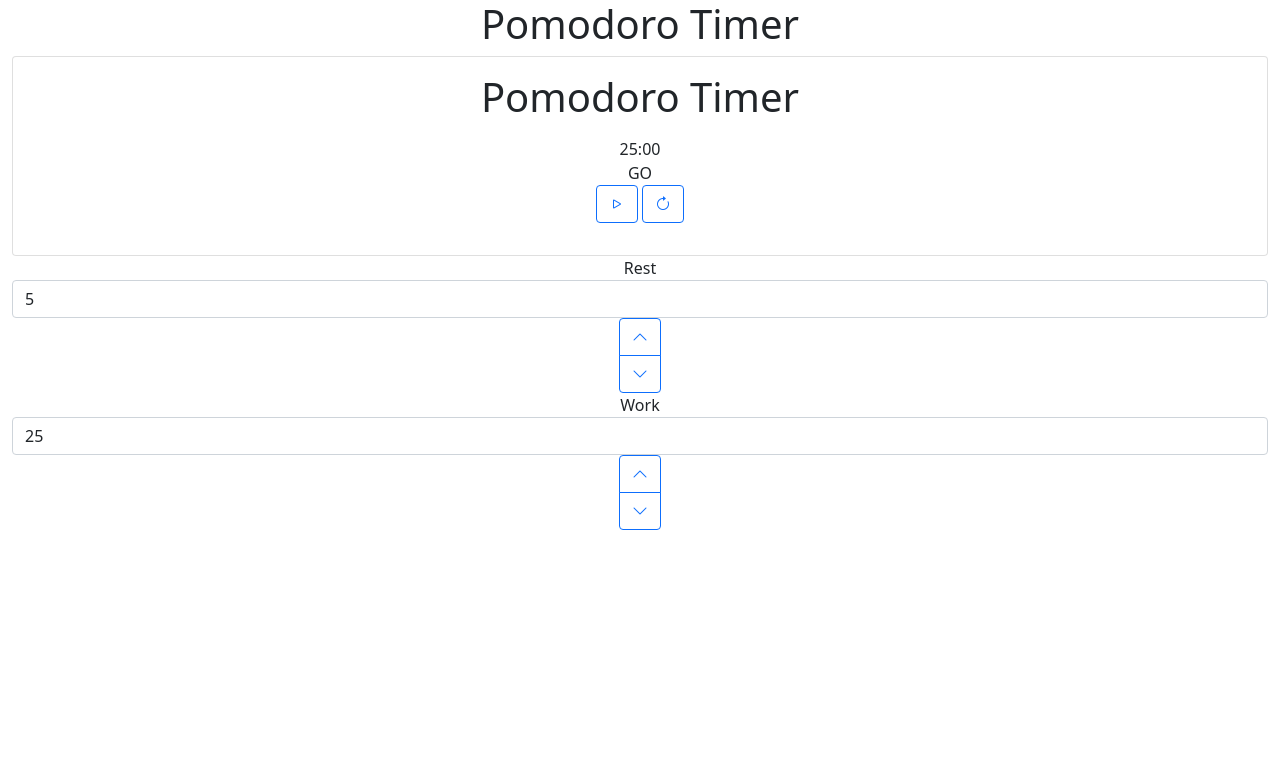
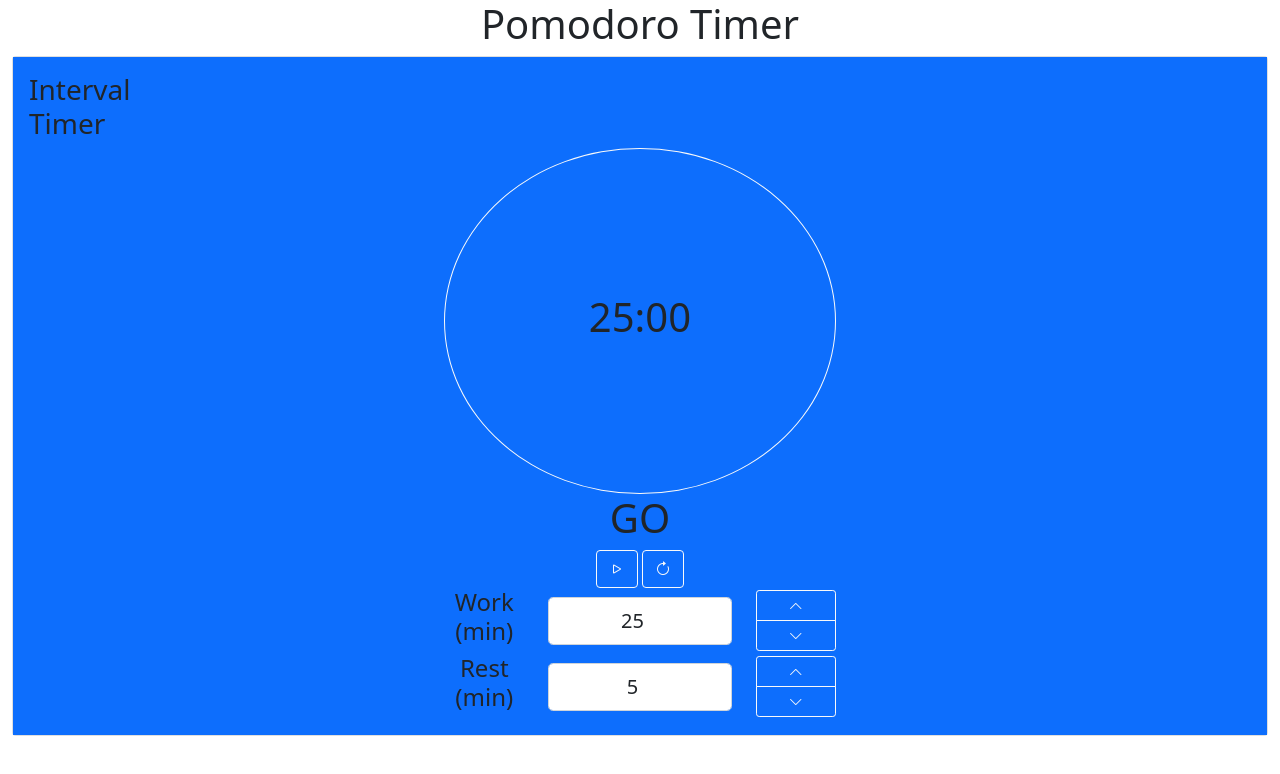
Before and after one commit to belcher1/PomodoroTimer, a plain HTML site: page index.html in a window 1280 px wide. Drawn offline with nearby package versions, Linux system fonts and the light colour scheme.

Commit message:
Commit audio and formatting

```diff
--- a/index.html
+++ b/index.html
@@ -31,6 +31,8 @@
             document.getElementById("time-left").innerText = "25:00";
             // Reset timer label
             document.getElementById("timer-label").innerText = "GO";
+            // Pause audio
+            pause();
         }
         function updateBreak() {
             let min = parseInt(document.getElementById("break-length").value);
@@ -105,6 +107,8 @@
             let time = document.getElementById("time-left").innerText;
 
             if(time == "00:00") {
+                play();
+
                 changeMode();
                 time = document.getElementById("time-left").innerText;
                 timer("restart");
@@ -170,7 +174,17 @@
                 updateSession();
             }
         }
+        function play() {
+            let audio = document.getElementById("beep");
+            audio.play();
+        }
+        function pause() {
+            let audio = document.getElementById("beep");
+            audio.pause();
+            audio.load();
+        }
     </script>
+    <audio id="beep" class="clip" src="./audio/J.Cole - Work Out, Clip.mp3"></audio>
   </head>
 
   <body>
@@ -184,50 +198,84 @@
             <div class='col text-center'>
 
                 <div class="card">
-                    <div class="card-body">
-                        <h1 class="card-title">Pomodoro Timer</h1>
-                        <p class="card-text">
-
-                            <div id="time-left">25:00</div>
-                            <!-- <time id="time-left">25:00</time> -->
-
-                            <div id="timer-label">GO</div>
-                            <button id="start_stop" type="button" class="btn btn-outline-primary" onclick="timer()">
+                    <div class="card-body container-fluid bg-primary">
+                        <div class="row">
+                            <div class="col-3 text-start">
+                                <h3 class="card-title">Interval <br> Timer</h3>
+                            </div>
+                        </div>
+                        <div class="row">
+                            <div class="col-4 offset-4">
+                                <div class="border border-light rounded-circle">
+                                    <br><br><br><br><br><br>
+                                    <h1 id="time-left" >25:00</h1>
+                                    <br><br><br><br><br><br>
+                                </div>
+                            </div>
+                        </div>
+                        <div class="row">
+                            <div class="col">
+                                <h1 id="timer-label">GO</h1>
+                            </div>
+                        </div>
+                        <div class="row">
+                            <div class="col">
+                                <button id="start_stop" type="button" class="btn btn-outline-light" onclick="timer()">
                                     <i class="bi bi-play"></i>
                                 </button>
-                            <button id="reset" type="button" class="btn btn-outline-primary" onclick="reset()">
+                                <button id="reset" type="button" class="btn btn-outline-light" onclick="reset()">
                                     <i class="bi bi-arrow-clockwise"></i>
                                 </button>
-                        </p>
                             </div>
                         </div>
-
-                <div id='break'>
-                    <div id='break-label'>Rest</div>
-
-                    <input id="break-length" type="number" class="form-control" value="5" min="1" max="60">
-
-                    <div class='btn-group-vertical'>
-                        <button id="break-increment" type="button" class="btn btn-outline-primary" onclick="incrementBreak()">
+                        <div class="row align-items-center">
+                            <div class="col-1 offset-4">
+                                <h4 id='session-label'>Work (min)</h4>
+                            </div>
+                            <div class="col-2">
+                                <div class="input-group input-group-lg">
+                                    <input
+                                        id="session-length" type="number" class="form-control" value="25"
+                                        onchange="updateSession()" onkeyup="updateSession()"
+                                        min="1" max="60" style="text-align:center">
+                                </div>
+                            </div>
+                            <div class="col-1">
+                                <div class='btn-group-vertical btn-group-sm' style="width:100%">
+                                    <button id="session-increment" type="button" class="btn btn-outline-light" onclick="incrementSession()">
                                         <i class="bi bi-chevron-up"></i>
                                     </button>
-                        <button id="break-decrement" type="button" class="btn btn-outline-primary" onclick="decrementBreak()">
+                                    <button id="session-decrement" type="button" class="btn btn-outline-light" onclick="decrementSession()">
                                         <i class="bi bi-chevron-down"></i>
                                     </button>
                                 </div>
                             </div>
-                <div id='session'>
-                    <div id='session-label'>Work</div>
-
-                    <input id="session-length" type="number" class="form-control" value="25" onchange="updateSession()" onkeyup="updateSession()" min="1" max="60">
-
-                    <div class='btn-group-vertical'>
-                        <button id="session-increment" type="button" class="btn btn-outline-primary" onclick="incrementSession()">
+                        </div>
+                        <div class="row align-items-center">
+                            <div class="col-1 offset-4">
+                                <h4 id='break-label'>Rest (min)</h4>
+                            </div>
+                            <div class="col-2">
+                                <div class="input-group input-group-lg">
+                                    <input id="break-length" type="number" class="form-control" value="5" min="1" max="60" style="text-align:center">
+                                </div>
+                            </div>
+                            <div class="col-1">
+                                <div class='btn-group-vertical btn-group-sm' style="width:100%">
+                                    <button id="break-increment" type="button" class="btn btn-outline-light" onclick="incrementBreak()">
                                         <i class="bi bi-chevron-up"></i>
                                     </button>
-                        <button id="session-decrement" type="button" class="btn btn-outline-primary" onclick="decrementSession()">
+                                    <button id="break-decrement" type="button" class="btn btn-outline-light" onclick="decrementBreak()">
                                         <i class="bi bi-chevron-down"></i>
                                     </button>
+                                </div>
+                            </div>
+                        </div>
+                        <div class="row">
+                            <div class="col">
+
+                            </div>
+                        </div>
                     </div>
                 </div>
             </div>
```
Also changed, not shown: 3 other files. Lines whose indentation alone changed are shown as unchanged.
